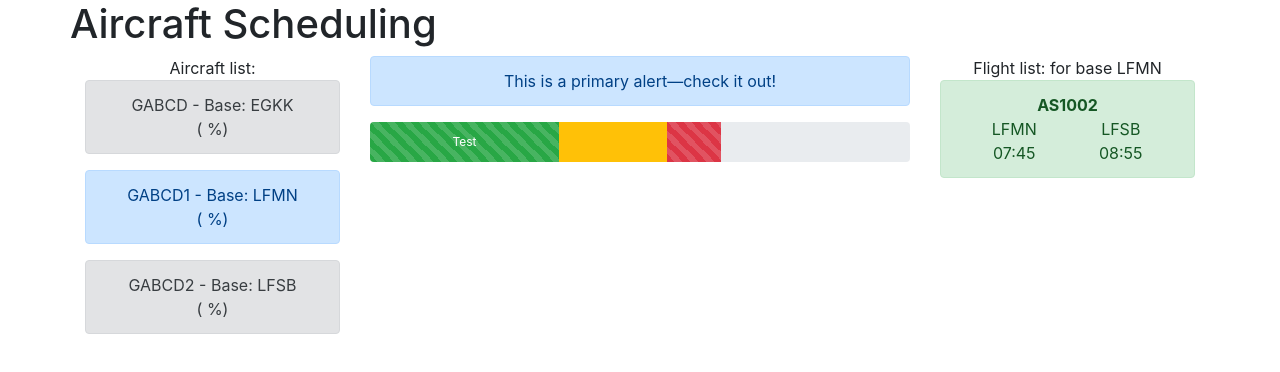
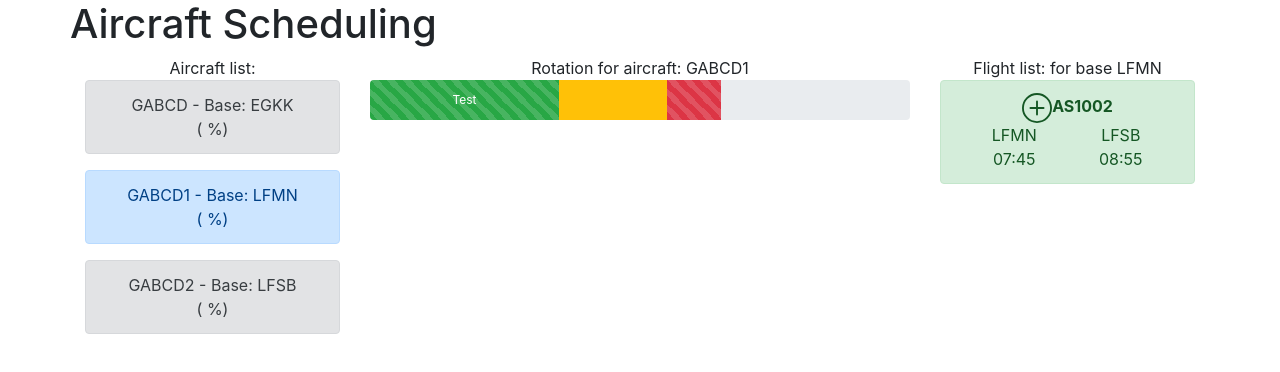
Before and after one commit to jparys/scheduling, a React (Create React App) app: page / in a window 1280 px wide. Shown: the top 372 px of the page. Built offline with nearby package versions, Linux system fonts and the light colour scheme.

Commit message:
fix lint errors

```diff
--- a/package.json
+++ b/package.json
@@ -16,6 +16,7 @@
     "csstype": "^3.0.7",
     "react": "^17.0.2",
     "react-bootstrap": "^1.5.2",
+    "react-bootstrap-icons": "^1.4.0",
     "react-dom": "^17.0.2",
     "react-redux": "^7.2.3",
     "react-scripts": "4.0.3",
--- a/src/App.tsx
+++ b/src/App.tsx
@@ -1,22 +1,15 @@
 import 'bootstrap/dist/css/bootstrap.min.css';
 
 import React from 'react';
-import { Counter } from './features/counter/Counter';
 import { AircraftList } from './features/aircrafts/AircraftList';
 import { FlightList } from './features/flights/FlightList';
+import { RotationDetails } from './features/rotation/RotationDetails';
 
 import './App.css';
-
-import Alert from 'react-bootstrap/Alert';
 import Container from 'react-bootstrap/Container';
 import { Row, Col, ProgressBar } from "react-bootstrap";
 import CSS from 'csstype';
 
-const headerStyles: CSS.Properties = {
-  padding: '0.5rem',
-  margin: '5px',
-  height: '100px',
-};
 
 const ps: CSS.Properties = {
   height: '40px',
@@ -39,13 +32,7 @@ function App() {
 
           </Col>
           <Col xs={6} md={6}>
-            {[
-              'primary',
-            ].map((variant, idx) => (
-              <Alert key={idx} variant={variant}>
-                This is a {variant} alert—check it out!
-              </Alert>
-            ))}
+            <RotationDetails/>
             <div>
               <ProgressBar style={ps}>
                 <ProgressBar striped variant="success" now={35} key={1} label={"Test"} />
--- a/src/api/aircraftAPI.ts
+++ b/src/api/aircraftAPI.ts
@@ -1,5 +1,5 @@
 
-import { Aircraft, AircraftState } from '../features/aircrafts/types'
+import { Aircraft } from '../features/aircrafts/types'
 import { Flight,  } from '../features/flights/types'
 
 export function fetchAircrafts() {
--- a/src/features/aircrafts/AircraftDetails.tsx
+++ b/src/features/aircrafts/AircraftDetails.tsx
@@ -2,11 +2,9 @@ import React from 'react';
 import Alert from 'react-bootstrap/Alert';
 import {
     selectAircraft,
-    fetchAircraftsAsync,
-    selectAircrafts
 } from './aircraftSlice'
-import { Aircraft, AircraftState } from './types'
-import { useAppSelector, useAppDispatch } from '../../app/hooks';
+import { Aircraft } from './types'
+import {useAppDispatch } from '../../app/hooks';
 
 export function AircraftDetails(props: Aircraft) {
     const dispatch = useAppDispatch();
@@ -15,7 +13,7 @@ export function AircraftDetails(props: Aircraft) {
             <Alert
                 key={props.ident}
                 variant={props.selected ? 'primary' : 'secondary'}
-                onClick={(event: any) => {
+                onClick={() => {
                     dispatch( selectAircraft(props.ident));
                   }}>
                  {props.ident} - Base: {props.base}
--- a/src/features/aircrafts/AircraftList.tsx
+++ b/src/features/aircrafts/AircraftList.tsx
@@ -1,6 +1,6 @@
 
-import React, { useState } from 'react';
-import { useAppSelector, useAppDispatch } from '../../app/hooks';
+import React from 'react';
+import { useAppSelector } from '../../app/hooks';
 import { store } from '../../app/store';
 import {
     fetchAircraftsAsync,
--- a/src/features/aircrafts/aircraftSlice.ts
+++ b/src/features/aircrafts/aircraftSlice.ts
@@ -1,7 +1,7 @@
 import { createAsyncThunk, createSlice, PayloadAction } from '@reduxjs/toolkit';
-import { RootState, AppThunk } from '../../app/store';
+import { RootState} from '../../app/store';
 
-import {Aircraft, AircraftState} from './types'
+import {AircraftState} from './types'
 import { fetchAircrafts } from '../../api/aircraftAPI';
 
 //[{"ident":"GABCD","type":"A320","economySeats":186,"base":"EGKK"}]
--- a/src/features/flights/FlightDetails.tsx
+++ b/src/features/flights/FlightDetails.tsx
@@ -1,19 +1,19 @@
 import React from 'react';
 import Alert from 'react-bootstrap/Alert';
-//import ' /App.css';
-// import {
-//     selectAircraft,
-//     fetchAircraftsAsync,
-//     selectAircrafts
-// } from './flightSlice'
+//import { ArrowRight } from 'react-bootstrap-icons';
+import * as Icon from 'react-bootstrap-icons';
+
+import {
+    schedule
+} from './flightSlice'
 
 import Container from 'react-bootstrap/Container';
-import { Row, Col, ProgressBar } from "react-bootstrap";
-import CSS from 'csstype';
+import { Row, Col } from "react-bootstrap";
+
 
 import { Flight, } from './types'
 
-import { useAppSelector, useAppDispatch } from '../../app/hooks';
+import { useAppDispatch } from '../../app/hooks';
 
 export function FlightDetails(props: Flight) {
     const dispatch = useAppDispatch();
@@ -23,6 +23,13 @@ export function FlightDetails(props: Flight) {
                 key={props.id}
                 variant={'success'}
             >
+
+                <Icon.PlusCircle
+                onClick={() =>{
+                    dispatch(schedule(props.id))
+
+                }}
+                 size={30} ></Icon.PlusCircle>
                 <b>
                 {props.id}
                 </b>
--- a/src/features/flights/FlightList.tsx
+++ b/src/features/flights/FlightList.tsx
@@ -1,5 +1,5 @@
 
-import React, { useState, useEffect } from 'react';
+import React, { useEffect } from 'react';
 import { useAppSelector, useAppDispatch } from '../../app/hooks';
 import { store } from '../../app/store';
 import {
@@ -21,7 +21,7 @@ export function FlightList() {
 
     useEffect(() => {
         dispatch(fetchFlightsAsync(selectedAicraft?.base|| ""));
-      }, [selectedAicraft]);
+      }, [selectedAicraft, dispatch]);
 
     if (aircraftsListState.status === 'loading') {
         return (<div>Loading...</div>)
--- a/src/features/flights/flightSlice.ts
+++ b/src/features/flights/flightSlice.ts
@@ -1,12 +1,8 @@
 import { createAsyncThunk, createSlice, PayloadAction } from '@reduxjs/toolkit';
-import { RootState, AppThunk } from '../../app/store';
+import { RootState } from '../../app/store';
 
-import {Flight, FlightState} from './types'
-import { fetchAircrafts, fetchFlightsByOrigin, fetchFlights } from '../../api/aircraftAPI';
-//import { fetchAircrafts } from './aircraftAPI';
-//[{"ident":"GABCD","type":"A320","economySeats":186,"base":"EGKK"}]
-
-//{"id":"AS1002","departuretime":27900,"arrivaltime":32100,"readable_departure":"07:45","readable_arrival":"08:55","origin":"LFMN","destination":"LFSB"},
+import { FlightState} from './types'
+import {  fetchFlightsByOrigin} from '../../api/aircraftAPI';
 
 export const fetchFlightsAsync = createAsyncThunk(
     'flight/fetchFlights',
@@ -27,11 +23,12 @@ export const aircraftSlice = createSlice({
   name: 'flight',
   initialState,
   reducers: {
-    // selectAircraft: (state, action: PayloadAction<string>) => {
-    //    state.aircrafts.forEach(el => el.selected = false)
-    //    let result = state.aircrafts.filter(el => el.ident === action.payload)
-    //    result[0].selected = true;
-    // },
+    schedule: (state, action: PayloadAction<string>) => {
+       //state.aircrafts.forEach(el => el.selected = false)
+       let result = state.flights.find(el => el.id === action.payload)
+       if(result)
+            result.scheduled = true;
+    },
   },
   extraReducers: (builder) => {
     builder
@@ -47,6 +44,6 @@ export const aircraftSlice = createSlice({
 
 export const selectFlights = (state: RootState) => state.flight;
 
-//export const { selectAircraft } = aircraftSlice.actions;
+export const { schedule } = aircraftSlice.actions;
 
 export default aircraftSlice.reducer;
--- /dev/null
+++ b/src/features/rotation/RotationDetails.tsx
@@ -0,0 +1,33 @@
+import React from 'react';
+import Alert from 'react-bootstrap/Alert';
+// import {
+//     selectAircraft,
+//     fetchAircraftsAsync,
+//     selectAircrafts
+// } from './aircraftSlice'
+// import { Aircraft, AircraftState } from './types'
+import { useAppSelector } from '../../app/hooks';
+import {
+    selectFlights
+} from '../flights/flightSlice'
+
+import {selectedAircraft} from '../aircrafts/aircraftSlice'
+
+export function RotationDetails() {
+    //const dispatch = useAppDispatch();
+    const aircraftsListState = useAppSelector(selectFlights);
+    const selectedAicraft = useAppSelector(selectedAircraft);
+    return (
+        <div>
+            Rotation for aircraft: {selectedAicraft?.ident}
+            {aircraftsListState.flights
+                .filter(e => e.scheduled === true)
+                .map((value) => (
+                    <Alert variant={'secondary'}>
+                        {value.id} - From {value.origin} To {value.destination}
+                    </Alert>
+                ))}
+
+        </div>
+    );
+}
```
Also changed, not shown: 2 other files (tests, documents, lock files or other folders).
